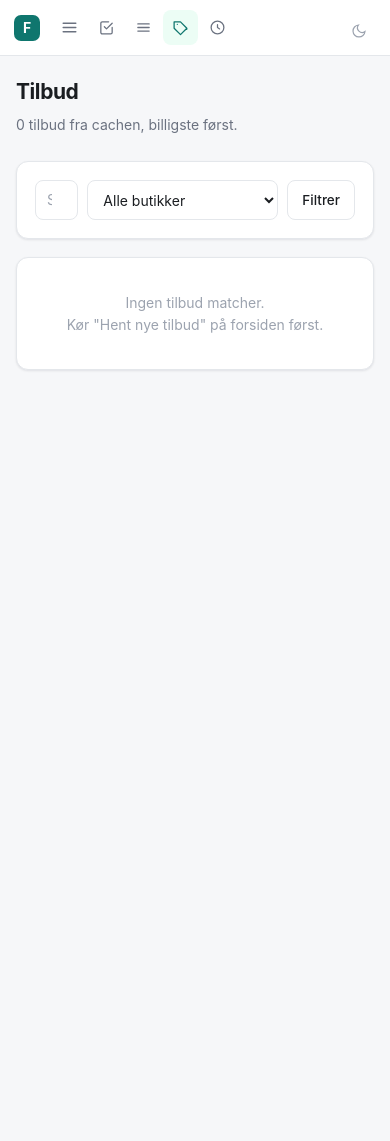
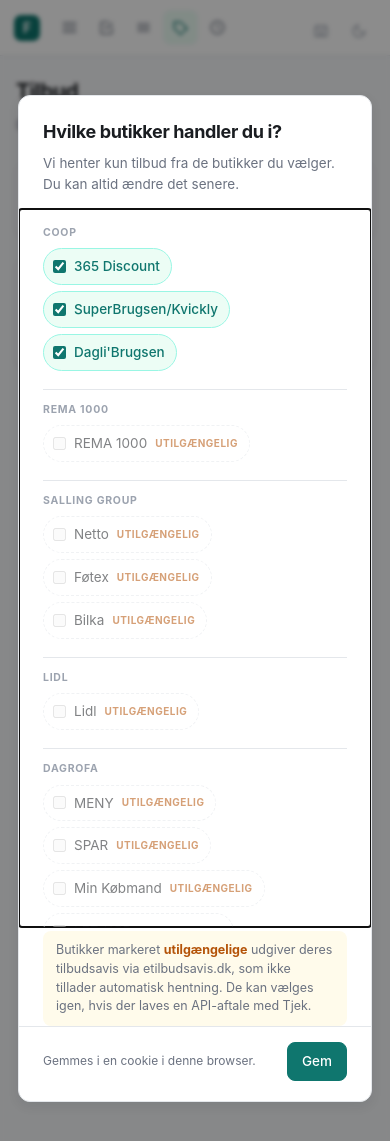
Before and after one commit to Mcjmoller/FoodPlanner, a FastAPI app: page /deals in a window 390 px wide. Shown: the top 1141 px of the page. Run offline with FastAPI, Linux system fonts and the light colour scheme; data that the repository does not hold is empty.

Commit message:
feat(web): first-visit store picker persisted in a cookie
A modal on first visit asks which chains to pull offers from, grouped by owner
(Salling Group, Coop, Dagrofa, ...). The choice is stored in an fp_stores
cookie for a year and drives both scraping and the deals browser. Reopen it any
time from the shop icon in the sidebar.

A cookie rather than the database on purpose: this is a per-browser choice, so
a phone and a laptop can each follow their own local shops without one
overwriting the other.

Chains whose catalogue is only on etilbudsavis.dk are rendered disabled and
marked "utilgaengelig", with a note explaining that the site does not permit
automated access. Showing them as selectable would promise offers that can
never arrive.

Built on <dialog>, so no modal library and no JS beyond showModal().

Co-Authored-By: Claude Opus 5 <noreply@anthropic.com>

```diff
--- a/src/web/app.py
+++ b/src/web/app.py
@@ -35,8 +35,35 @@ def _startup():
     store.seed_from_fallback_json()
 
 
+# Store preference is kept in a cookie rather than the database: it is a
+# per-browser display choice, and a cookie means a phone and a laptop can each
+# follow their own local shops without one overwriting the other.
+STORE_COOKIE = "fp_stores"
+COOKIE_MAX_AGE = 60 * 60 * 24 * 365  # one year
+
+
+def selected_stores(request):
+    """
+    Returns the chosen store names, or None when the visitor has not chosen yet
+    (which is what triggers the first-visit picker).
+    """
+    raw = request.cookies.get(STORE_COOKIE)
+    if not raw:
+        return None
+    names = [n for n in raw.split("|") if n in engine.STORE_CATALOG]
+    return names or None
+
+
 def _base_context(request, page):
-    return {"request": request, "page": page}
+    chosen = selected_stores(request)
+    return {
+        "request": request,
+        "page": page,
+        "catalog": engine.STORE_CATALOG,
+        "chosen_stores": chosen or engine.DEFAULT_STORES,
+        # Drives the first-visit modal in base.html
+        "needs_store_choice": chosen is None,
+    }
 
 
 def _redirect(url):
@@ -76,17 +103,34 @@ def dashboard(request: Request):
     })
 
 
+@app.post("/stores")
+def save_stores(request: Request, stores: list[str] = Form(default=[])):
+    """
+    Persists the store choice. Submitting nothing still writes the cookie (with
+    the defaults) so the picker does not reappear on every page load.
+    """
+    valid = [s for s in stores if s in engine.STORE_CATALOG] or engine.DEFAULT_STORES
+    response = _redirect(request.headers.get("referer") or "/")
+    response.set_cookie(
+        STORE_COOKIE, "|".join(valid),
+        max_age=COOKIE_MAX_AGE, samesite="lax", path="/",
+    )
+    return response
+
+
 @app.post("/run")
-def run_pipeline(refresh: str = Form(default="")):
+def run_pipeline(request: Request, refresh: str = Form(default="")):
     """
     Regenerates the plan. Uses cached deals unless 'refresh' is set, in which case
     every store is re-scraped (slow - roughly 30 seconds).
     """
+    picked = selected_stores(request)
     run_id = store.start_run()
     try:
         # "Generer igen" replans from cached prices and is instant. Only the
         # explicit refresh is allowed to open a browser and re-scrape.
-        deals = engine.collect_deals(force_refresh=True) if refresh else engine.cached_deals()
+        deals = (engine.collect_deals(force_refresh=True, store_names=picked)
+                 if refresh else engine.cached_deals(store_names=picked))
 
         # A Gemini key is optional here: without one the deterministic scorer runs,
         # so the app is still usable before anything is configured.
@@ -176,7 +220,9 @@ def buying_delete(item_id: int):
 
 @app.get("/deals")
 def deals_page(request: Request, q: str = "", shop: str = ""):
-    deals = engine.cached_deals()  # never scrapes; refresh is an explicit action
+    picked = selected_stores(request)
+    # Never scrapes; refresh is an explicit action on the dashboard.
+    deals = engine.cached_deals(store_names=picked)
     if shop:
         deals = [d for d in deals if d["store"] == shop]
     if q:
@@ -188,7 +234,7 @@ def deals_page(request: Request, q: str = "", shop: str = ""):
         **_base_context(request, "deals"),
         "deals": deals[:300],
         "total": len(deals),
-        "stores": list(engine.STORES.keys()),
+        "stores": list(engine.resolve_stores(picked).keys()),
         "q": q,
         "shop": shop,
     })
--- a/src/web/static/style.css
+++ b/src/web/static/style.css
@@ -287,6 +287,88 @@ input::placeholder { color: var(--text-faint); }
   margin-top: 10px; font-size: 12px; color: var(--text-faint);
 }
 
+/* ---------- Store picker modal ---------- */
+
+.modal {
+  border: 1px solid var(--border);
+  border-radius: var(--radius);
+  background: var(--surface);
+  color: var(--text);
+  padding: 0;
+  width: min(560px, calc(100vw - 32px));
+  box-shadow: var(--shadow-lg);
+}
+.modal::backdrop { background: rgba(0, 0, 0, 0.45); backdrop-filter: blur(2px); }
+
+.modal-head { padding: 22px 24px 14px; }
+.modal-head h2 { margin: 0; font-size: 18px; font-weight: 650; letter-spacing: -0.02em; }
+.modal-head p { margin: 7px 0 0; font-size: 13.5px; color: var(--text-dim); }
+
+.modal-body {
+  padding: 4px 24px 8px;
+  max-height: min(52vh, 420px);
+  overflow-y: auto;
+}
+
+.store-owner { padding: 12px 0; border-bottom: 1px solid var(--border); }
+.store-owner:last-child { border-bottom: 0; }
+.store-owner-name {
+  font-size: 10.5px; font-weight: 700; letter-spacing: 0.07em;
+  text-transform: uppercase; color: var(--text-faint);
+  margin-bottom: 7px;
+}
+
+.store-option {
+  display: inline-flex; align-items: center; gap: 8px;
+  padding: 7px 11px 7px 9px;
+  margin: 0 6px 6px 0;
+  border: 1px solid var(--border);
+  border-radius: 999px;
+  font-size: 13.5px;
+  cursor: pointer;
+  transition: background 120ms ease, border-color 120ms ease;
+}
+.store-option:hover { background: var(--surface-2); }
+.store-option:has(input:checked) {
+  background: var(--accent-soft);
+  border-color: var(--accent-border);
+  color: var(--accent);
+  font-weight: 550;
+}
+.store-option input { accent-color: var(--accent); margin: 0; }
+
+.store-option.blocked {
+  opacity: 0.55;
+  cursor: not-allowed;
+  border-style: dashed;
+}
+.store-option.blocked:hover { background: transparent; }
+.store-blocked-mark {
+  font-size: 10px; font-weight: 700; text-transform: uppercase;
+  letter-spacing: 0.05em; color: var(--warn);
+}
+
+.modal-notice {
+  margin: 4px 24px 0;
+  padding: 10px 13px;
+  border-radius: var(--radius-sm);
+  background: var(--warn-soft);
+  color: var(--text-dim);
+  font-size: 12.5px;
+  line-height: 1.5;
+}
+.modal-notice strong { color: var(--warn); }
+
+.modal-foot {
+  display: flex; align-items: center; justify-content: space-between; gap: 14px;
+  padding: 15px 24px 20px;
+  border-top: 1px solid var(--border);
+}
+
+@media (max-width: 720px) {
+  .modal-body { max-height: 60vh; }
+}
+
 /* ---------- Responsive ---------- */
 
 @media (max-width: 900px) {
--- a/src/web/templates/base.html
+++ b/src/web/templates/base.html
@@ -39,6 +39,12 @@
     {% endfor %}
 
     <div class="sidebar-foot">
+      <button class="btn btn-sm btn-icon" onclick="openStorePicker()" title="Vælg butikker" aria-label="Vælg butikker">
+        <svg viewBox="0 0 24 24" width="16" height="16" fill="none" stroke="currentColor"
+             stroke-width="1.8" stroke-linecap="round" stroke-linejoin="round">
+          <path d="M3 9l1.5-5h15L21 9M3 9h18M3 9v10a1 1 0 001 1h16a1 1 0 001-1V9M9 20v-6h6v6"/>
+        </svg>
+      </button>
       <button class="btn btn-sm btn-icon" onclick="toggleTheme()" title="Skift tema" aria-label="Skift tema">
         <svg viewBox="0 0 24 24" width="16" height="16" fill="none" stroke="currentColor"
              stroke-width="1.8" stroke-linecap="round">
@@ -47,6 +53,51 @@
       </button>
     </div>
   </nav>
+
+  <dialog id="store-picker" class="modal">
+    <form method="post" action="/stores">
+      <div class="modal-head">
+        <h2>Hvilke butikker handler du i?</h2>
+        <p>Vi henter kun tilbud fra de butikker du v&aelig;lger. Du kan altid &aelig;ndre det senere.</p>
+      </div>
+
+      <div class="modal-body">
+        {% set groups = {} %}
+        {% for name, cfg in catalog.items() %}
+          {% set _ = groups.setdefault(cfg.owner, []).append(name) %}
+        {% endfor %}
+        {% for owner, names in groups.items() %}
+        <div class="store-owner">
+          <div class="store-owner-name">{{ owner }}</div>
+          {% for name in names %}
+          {% set blocked = catalog[name].status == "blocked" %}
+          <label class="store-option {{ 'blocked' if blocked }}"
+                 {% if blocked %}title="{{ catalog[name].note }}"{% endif %}>
+            <input type="checkbox" name="stores" value="{{ name }}"
+                   {{ "checked" if name in chosen_stores and not blocked }}
+                   {{ "disabled" if blocked }}>
+            <span>{{ name }}</span>
+            {% if blocked %}<span class="store-blocked-mark">utilg&aelig;ngelig</span>{% endif %}
+          </label>
+          {% endfor %}
+        </div>
+        {% endfor %}
+      </div>
+
+      {% if catalog.values()|selectattr("status", "equalto", "blocked")|list %}
+      <div class="modal-notice">
+        Butikker markeret <strong>utilg&aelig;ngelige</strong> udgiver deres tilbudsavis via
+        etilbudsavis.dk, som ikke tillader automatisk hentning. De kan v&aelig;lges igen,
+        hvis der laves en API-aftale med Tjek.
+      </div>
+      {% endif %}
+
+      <div class="modal-foot">
+        <span class="tiny muted">Gemmes i en cookie i denne browser.</span>
+        <button class="btn btn-primary" type="submit">Gem</button>
+      </div>
+    </form>
+  </dialog>
 
   <main class="main">
     {% block content %}{% endblock %}
@@ -66,7 +117,14 @@
     localStorage.setItem("fp-theme", next);
   }
 
-  // The refresh run re-scrapes four stores and takes ~30s. Disable the button and
+  function openStorePicker() {
+    document.getElementById("store-picker").showModal();
+  }
+
+  // First visit: no cookie yet, so ask before anything else happens.
+  {% if needs_store_choice %}openStorePicker();{% endif %}
+
+  // The refresh run re-scrapes the chosen stores and takes ~30s. Disable the button and
   // say so, rather than leaving the page looking frozen.
   document.addEventListener("submit", function (e) {
     var btn = e.target.querySelector('button[type="submit"]');
```
